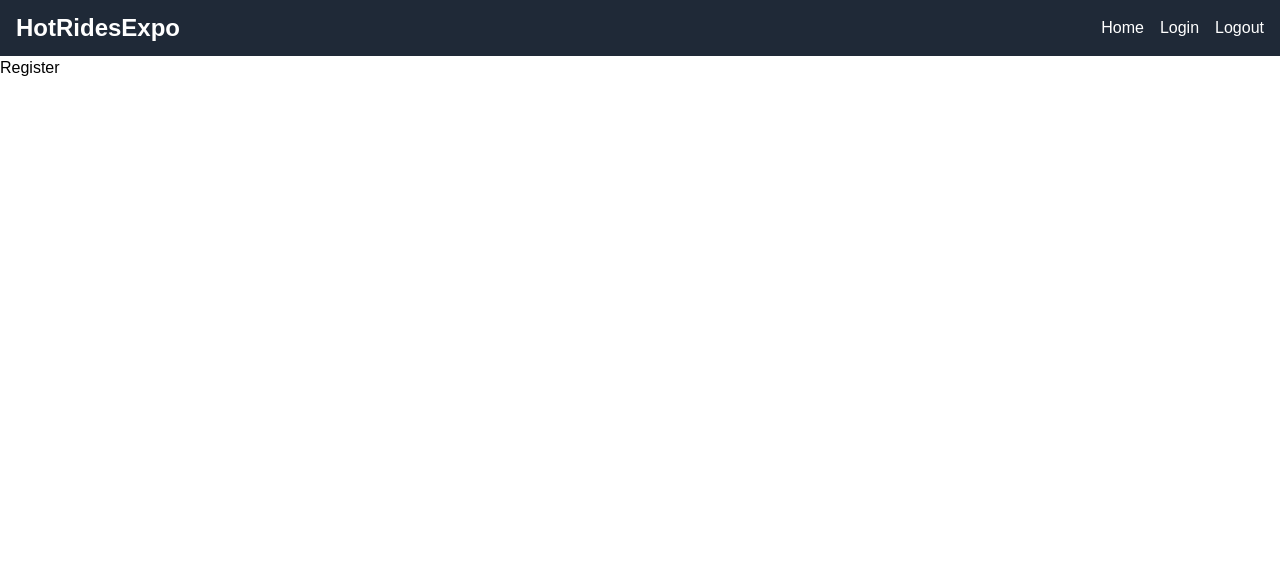
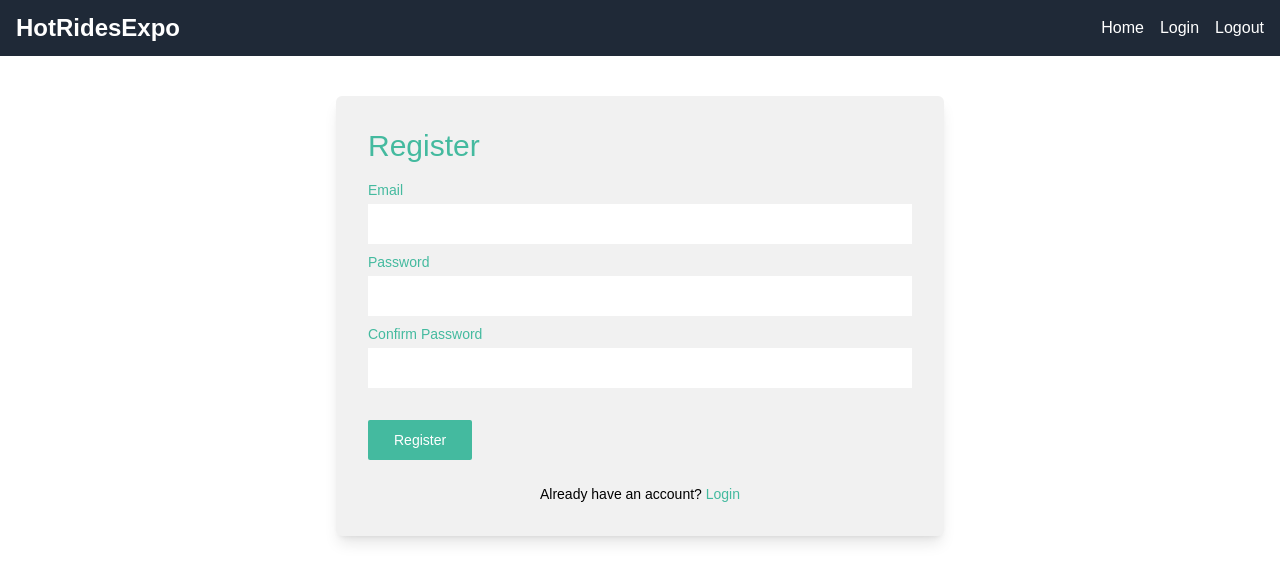
Before and after one commit to DevSlowz/HotRidesExpov2, a Vue app: page /register in a window 1280 px wide. Shown: the top 582 px of the page. Built offline with nearby package versions, Linux system fonts and the light colour scheme.

Commit message:
Add registration form with error handling

```diff
--- a/src/views/Register.vue
+++ b/src/views/Register.vue
@@ -1,8 +1,68 @@
 <template>
-    <div>
-      <h1>Register</h1>
+  <div class="max-w-screen-sm mx-auto px-4 py-10">
+    <!-- Error Handling -->
+    <div v-if="errorMsg" class="mb-10 p-4 rounded-md bg-light-grey shadow-lg">
+      <p class="text-red-500">{{ errorMsg }}</p>
     </div>
-  </template>
+
+    <!-- Register -->
+    <form
+      @submit.prevent="register"
+      class="p-8 flex flex-col bg-light-grey rounded-md shadow-lg"
+    >
+      <h1 class="text-3xl text-at-light-green mb-4">Register</h1>
+
+      <div class="flex flex-col mb-2">
+        <label for="email" class="mb-1 text-sm text-at-light-green">Email</label>
+        <input
+          type="text"
+          required
+          class="p-2 text-gray-500 focus:outline-none"
+          id="email"
+          v-model="email"
+        />
+      </div>
+
+      <div class="flex flex-col mb-2">
+        <label for="password" class="mb-1 text-sm text-at-light-green">Password</label>
+        <input
+          type="password"
+          required
+          class="p-2 text-gray-500 focus:outline-none"
+          id="password"
+          v-model="password"
+        />
+      </div>
+
+      <div class="flex flex-col mb-2">
+        <label for="confirmPassword" class="mb-1 text-sm text-at-light-green"
+          >Confirm Password</label
+        >
+        <input
+          type="password"
+          required
+          class="p-2 text-gray-500 focus:outline-none"
+          id="confirmPassword"
+          v-model="confirmPassword"
+        />
+      </div>
+
+      <button
+        type="submit"
+        class="mt-6 py-2 px-6 rounded-sm self-start text-sm
+      text-white bg-at-light-green duration-200 border-solid
+      border-2 border-transparent hover:border-at-light-green hover:bg-white
+      hover:text-at-light-green"
+      >
+        Register
+      </button>
+
+      <router-link class="text-sm mt-6 text-center" :to="{ name: 'Login' }">
+        Already have an account? <span class="text-at-light-green">Login</span>
+      </router-link>
+    </form>
+  </div>
+</template>
 
   <script>
   import {ref} from 'vue';
@@ -13,7 +73,8 @@
       const email = ref(null);
       const password = ref(null);
       const confirmPassowrd = ref(null);
-      return {};
+      const errorMsg = ref(null);
+      return {email,password,confirmPassowrd,errorMsg};
     }
   }
   </script>
```
